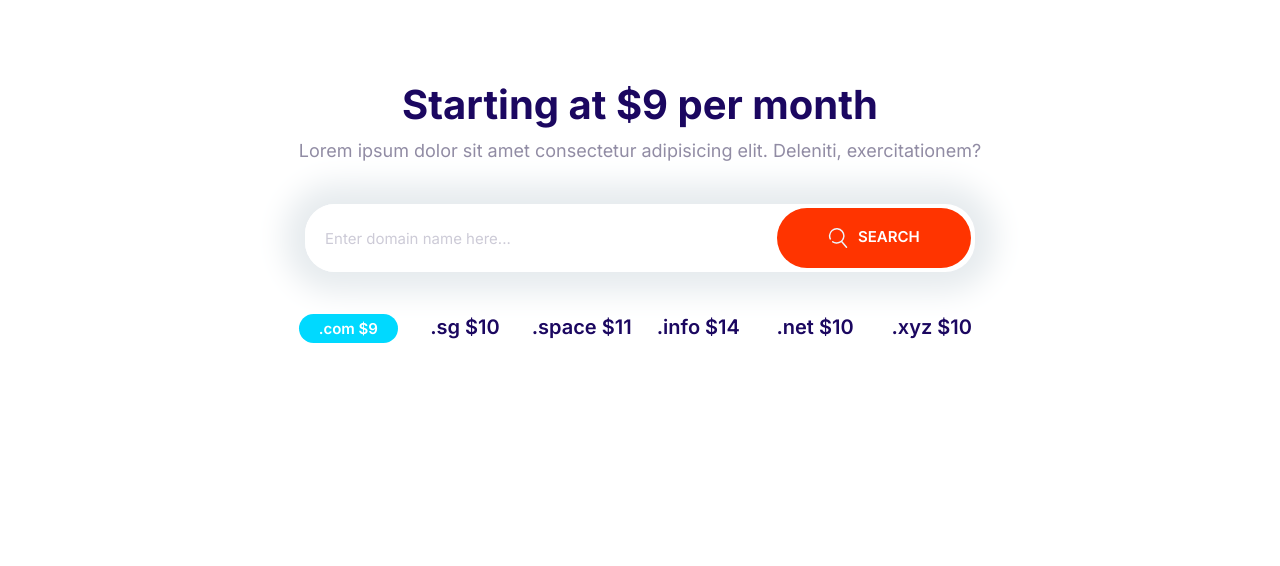
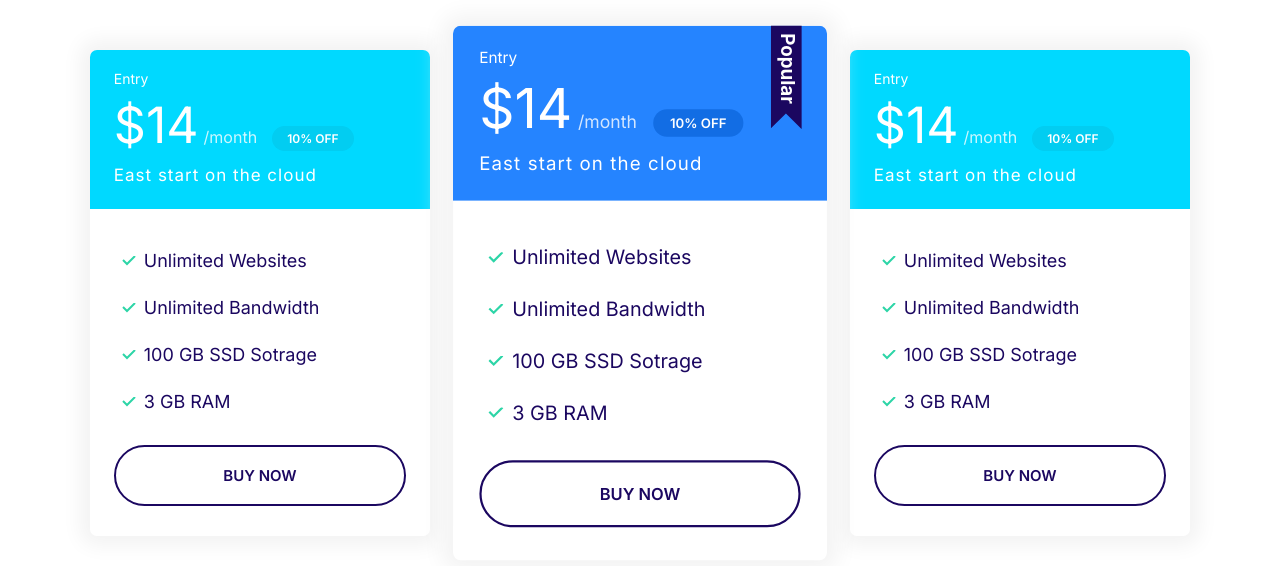
Before and after one commit to codewithsani/sanify, a plain HTML site: page playground.html in a window 1280 px wide. Drawn offline with Linux system fonts and the light colour scheme.

Commit message:
Debug the block-plan component.

```diff
--- a/playground.html
+++ b/playground.html
@@ -15,34 +15,69 @@
     <link rel="stylesheet" href="css/styles.css" />
   </head>
   <body>
-    <section class="block container block-domain">
-      <header class="block__header">
-        <h2>Starting at $9 per month</h2>
-        <p>
-          Lorem ipsum dolor sit amet consectetur adipisicing elit. Deleniti,
-          exercitationem?
-        </p>
-      </header>
-      <div class="input-group">
-        <input
-          type="text"
-          class="input"
-          placeholder="Enter domain name here..."
-        />
-        <button class="btn btn--accent">
-          <svg class="icon icon--white">
-            <use xlink:href="images/sprite.svg#search"></use></svg
-          >Search
-        </button>
+    <section class="block container block-plans">
+      <div class="grid grid--1x3">
+        <div class="plan">
+          <div class="card card--secondary">
+            <header class="card__header">
+              <h3 class="plan__name">Entry</h3>
+              <span class="plan__price">$14</span>
+              <span class="plan__billing-cycle">/month</span>
+              <span class="badge badge--secondary badge--small">10% OFF</span>
+              <span class="plan__description">East start on the cloud</span>
+            </header>
+            <div class="card__body">
+              <ul class="list list--tick">
+                <li class="list__item">Unlimited Websites</li>
+                <li class="list__item">Unlimited Bandwidth</li>
+                <li class="list__item">100 GB SSD Sotrage</li>
+                <li class="list__item">3 GB RAM</li>
+              </ul>
+              <button class="btn btn--outline btn--block">Buy Now</button>
+            </div>
+          </div>
+        </div>
+        <div class="plan plan--popular">
+          <div class="card card--primary">
+            <header class="card__header">
+              <h3 class="plan__name">Entry</h3>
+              <span class="plan__price">$14</span>
+              <span class="plan__billing-cycle">/month</span>
+              <span class="badge badge--primary badge--small">10% OFF</span>
+              <span class="plan__description">East start on the cloud</span>
+            </header>
+            <div class="card__body">
+              <ul class="list list--tick">
+                <li class="list__item">Unlimited Websites</li>
+                <li class="list__item">Unlimited Bandwidth</li>
+                <li class="list__item">100 GB SSD Sotrage</li>
+                <li class="list__item">3 GB RAM</li>
+              </ul>
+              <button class="btn btn--outline btn--block">Buy Now</button>
+            </div>
+          </div>
+        </div>
+        <div class="plan">
+          <div class="card card--secondary">
+            <header class="card__header">
+              <h3 class="plan__name">Entry</h3>
+              <span class="plan__price">$14</span>
+              <span class="plan__billing-cycle">/month</span>
+              <span class="badge badge--secondary badge--small">10% OFF</span>
+              <span class="plan__description">East start on the cloud</span>
+            </header>
+            <div class="card__body">
+              <ul class="list list--tick">
+                <li class="list__item">Unlimited Websites</li>
+                <li class="list__item">Unlimited Bandwidth</li>
+                <li class="list__item">100 GB SSD Sotrage</li>
+                <li class="list__item">3 GB RAM</li>
+              </ul>
+              <button class="btn btn--outline btn--block">Buy Now</button>
+            </div>
+          </div>
+        </div>
       </div>
-      <ul class="list block-domain__prices">
-        <li><span class="badge badge--secondary">.com $9</span></li>
-        <li>.sg $10</li>
-        <li>.space $11</li>
-        <li>.info $14</li>
-        <li>.net $10</li>
-        <li>.xyz $10</li>
-      </ul>
     </section>
     <script src="js/main.js"></script>
   </body>
```
